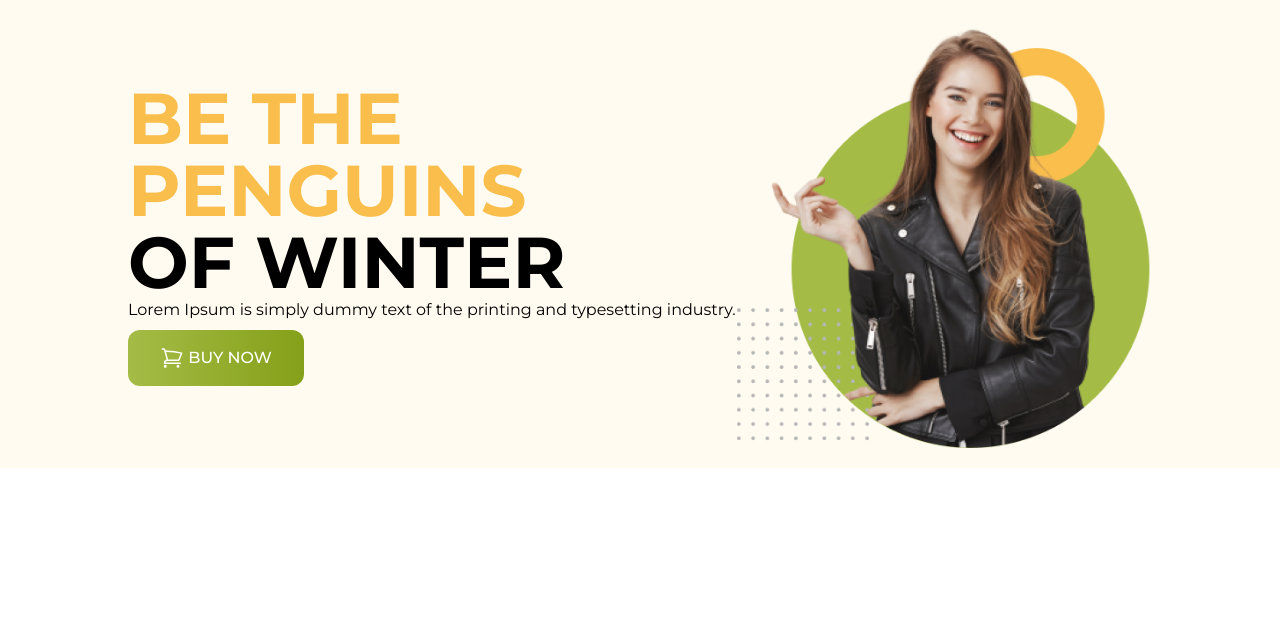
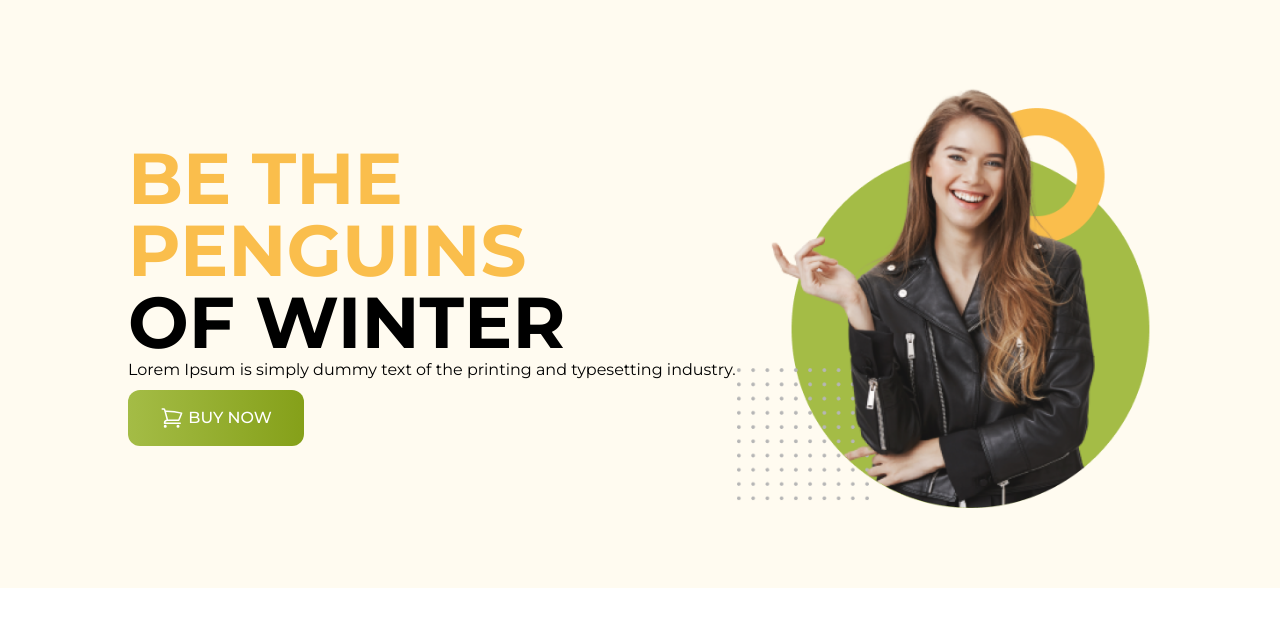
Before and after one commit to rakib4190/penguin-fashion, a plain HTML site: page index.html in a window 1280 px wide. Drawn offline with nearby package versions, Linux system fonts and the light colour scheme.

Commit message:
banner paadding top and bottom change

```diff
--- a/index.html
+++ b/index.html
@@ -33,7 +33,7 @@
           </ul>
         </nav> -->
         <!-- banner start here -->
-        <div class="flex justify-around items-center px-32 py-5">
+        <div class="flex justify-around items-center px-32 py-20">
           <div>
             <h1 class="text-7xl uppercase font-bold">
               <span class="text-[#FABE4C]">Be the Penguins</span> <br />
```
